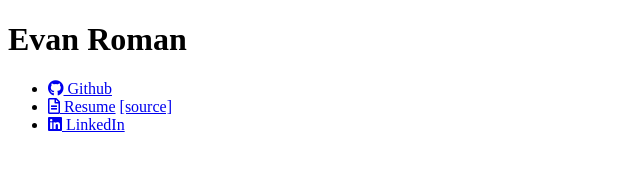
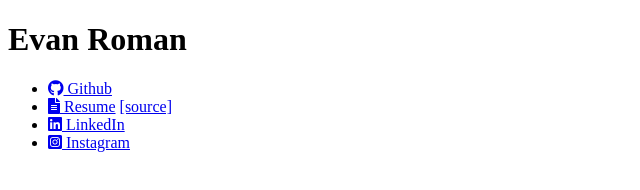
Before and after one commit to evrom/evrom.github.io, a plain HTML site: page index.html in a window 1280 px wide. Shown: the whole page, without its empty margins (0-640 px from the left). Drawn offline with Linux system fonts and the light colour scheme.

Commit message:
Add instagram link
use solid icons consistently

```diff
--- a/index.html
+++ b/index.html
@@ -11,9 +11,11 @@
     <h1>Evan Roman</h1>
     <ul>
         <li><a href="https://github.com/evrom/"><i class="fab fa-github"></i>&nbsp;Github</a></li>
-        <li><a href="https://evrom.github.io/resume/resume.pdf"><i class="far fa-file-alt"></i>&nbsp;Resume</a> <a
+        <li><a href="https://evrom.github.io/resume/resume.pdf"><i class="fas fa-file-alt"></i>&nbsp;Resume</a> <a
                 href="https://github.com/evrom/resume">[source]</a></li>
         <li><a href="https://linkedin.com/in/evanroman"><i class="fab fa-linkedin"></i>&nbsp;LinkedIn</a></li>
+        <li><a href="https://www.instagram.com/evanroman1/"><i class="fab fa-instagram-square"></i>&nbsp;Instagram</a>
+        </li>
     </ul>
 </body>
 
```
